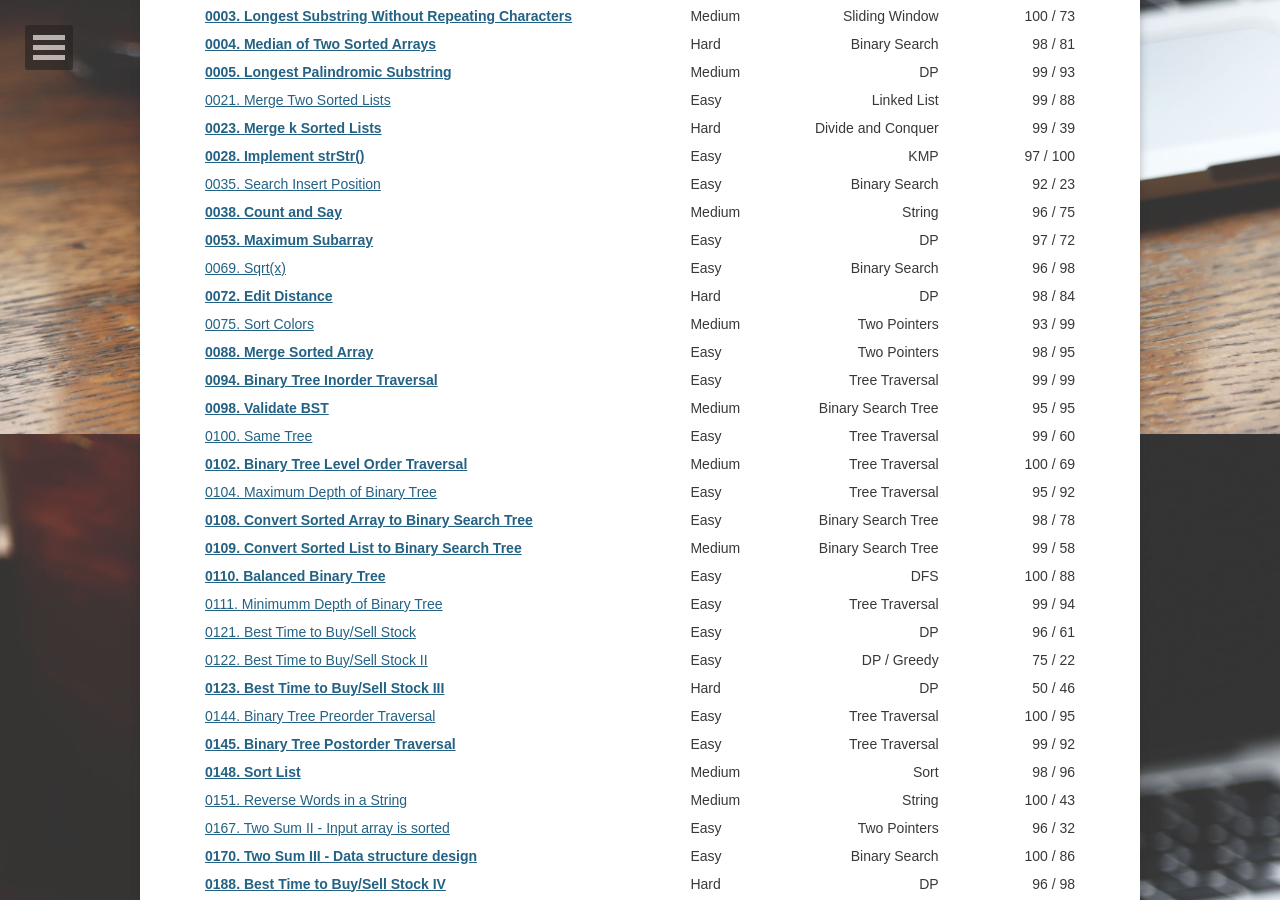
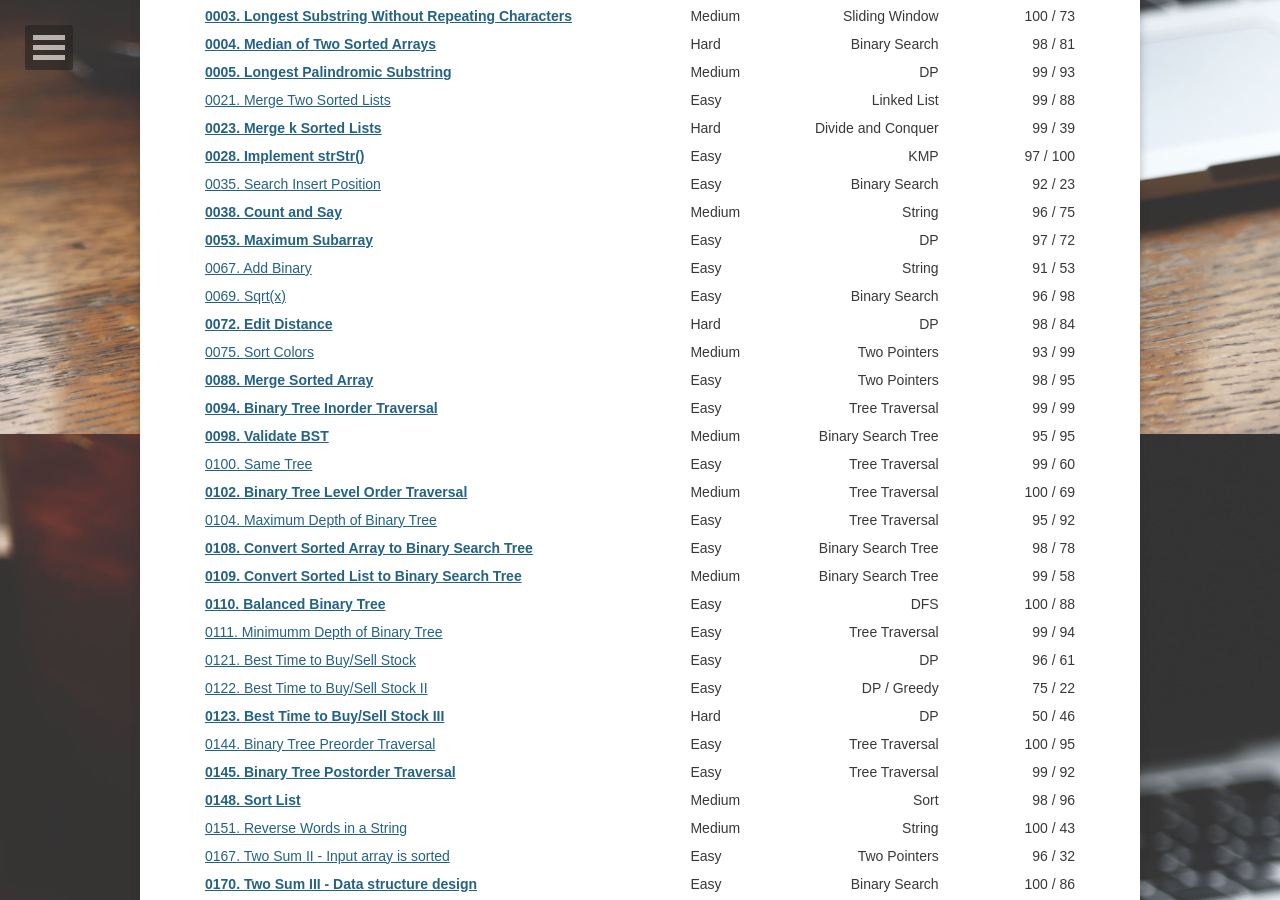
Before and after one commit to yylou/yylou.github.io, a Jekyll site: the page built from _posts/2050-07-28-leetcoding.md, in a window 1280 px wide and 900 px high, scrolled down 466 px. Built offline with Jekyll 4.4.1, drawn with Linux system fonts in a browser that asks for light colours; some web fonts are replaced.

Commit message:
Add LeetCode 0067

```diff
--- a/_posts/2050-07-28-leetcoding.md
+++ b/_posts/2050-07-28-leetcoding.md
@@ -27,6 +27,7 @@ comments: true
 | [0035. Search Insert Position](https://yyloumike.gitbook.io/leetcode/binary-search/0035.-search-insert-position){:target="_blank"}                                        | Easy | Binary Search | 92 / 23 |
 | [**0038. Count and Say**](https://yyloumike.gitbook.io/leetcode/string/0038.-count-and-say){:target="_blank"}                                                             | Medium | String | 96 / 75 |
 | [**0053. Maximum Subarray**](https://yyloumike.gitbook.io/leetcode/dp/0053.-maximum-subarray){:target="_blank"}                                                           | Easy | DP | 97 / 72 |
+| [0067. Add Binary](https://yyloumike.gitbook.io/leetcode/string/0067.-add-binary){:target="_blank"}                                                                       | Easy | String | 91 / 53 |
 | [0069. Sqrt(x)](https://yyloumike.gitbook.io/leetcode/binary-search/0069.-sqrt-x){:target="_blank"}                                                                       | Easy | Binary Search | 96 / 98 |
 | [**0072. Edit Distance**](https://yyloumike.gitbook.io/leetcode/dp/0072.-edit-distance){:target="_blank"}                                                                 | Hard | DP | 98 / 84 |
 | [0075. Sort Colors](https://yyloumike.gitbook.io/leetcode/two-pointer/0075.-sort-colors){:target="_blank"}                                                                | Medium | Two Pointers | 93 / 99 |
```
